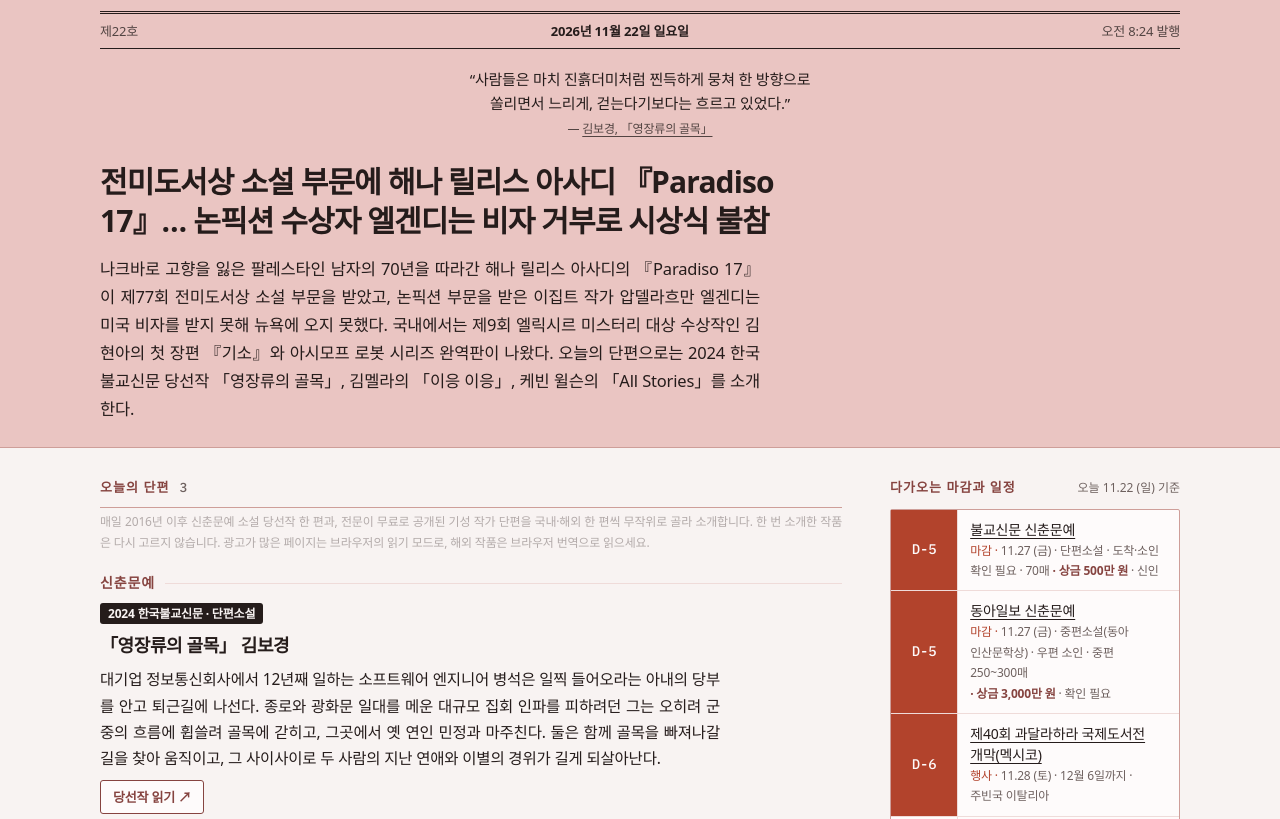
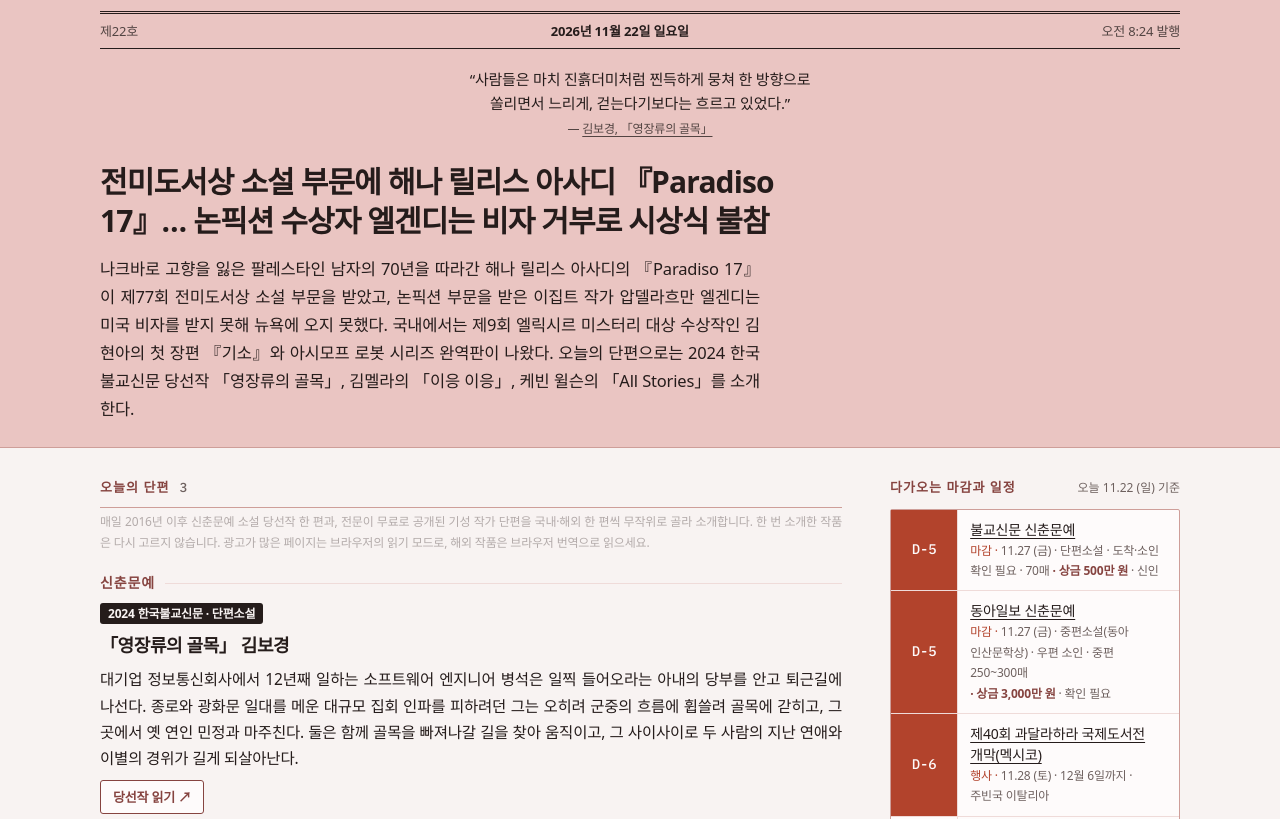
Before and after one commit to literarymorning/literarymorning.github.io, a plain HTML site: page index.html in a window 1280 px wide. Shown: the part 124-943 px from the top of the page. Drawn offline with Linux system fonts and the light colour scheme; a web font is replaced by a local one.

Commit message:
본문 단 너비 통일: 기사 본문과 상자·책 카드의 좌우 끝을 맞춤
Co-Authored-By: Claude Opus 5.5 <noreply@anthropic.com>
Claude-Session: https://claude.ai/code/session_01UbA7E1NmKG9enTAoN1yjFU

```diff
--- a/index.html
+++ b/index.html
@@ -538,6 +538,9 @@ main { grid-area: main; min-width: 0; display: flex; flex-direction: column; gap
 /* 본문 양쪽 정렬 */
 main p, main blockquote, .lede, .results .s { text-align: justify; word-break: normal; line-break: strict; }
 .quote, .quote blockquote, .quote figcaption, .empty, .empty * { text-align: center; }
+
+/* 본문 단 너비 통일: 기사 본문, 상자, 책 카드의 좌우 끝을 단 너비에 맞춘다 */
+main .item > *, main .item-body, main .analysis, main .book, main .writer > *, main .writer-line, main .wblock, main .writer-words, main .empty { max-width: none; box-sizing: border-box; }
 </style>
 </head>
 <body>
```
